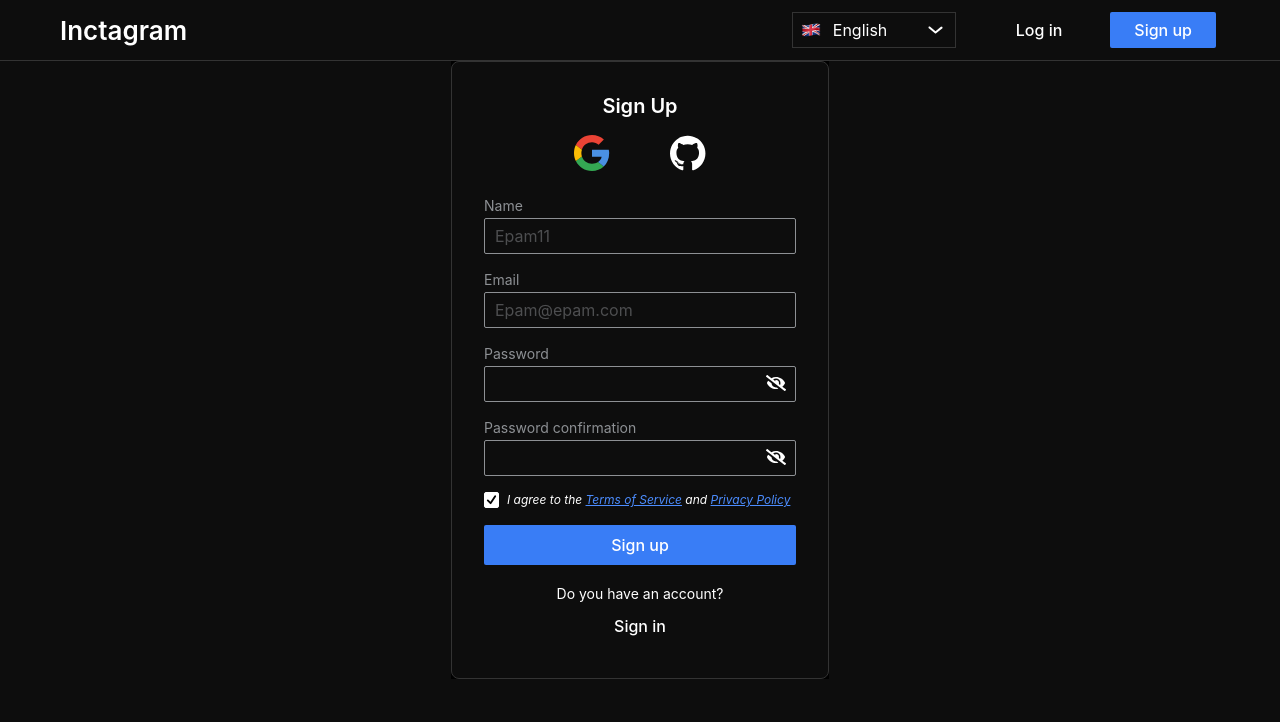
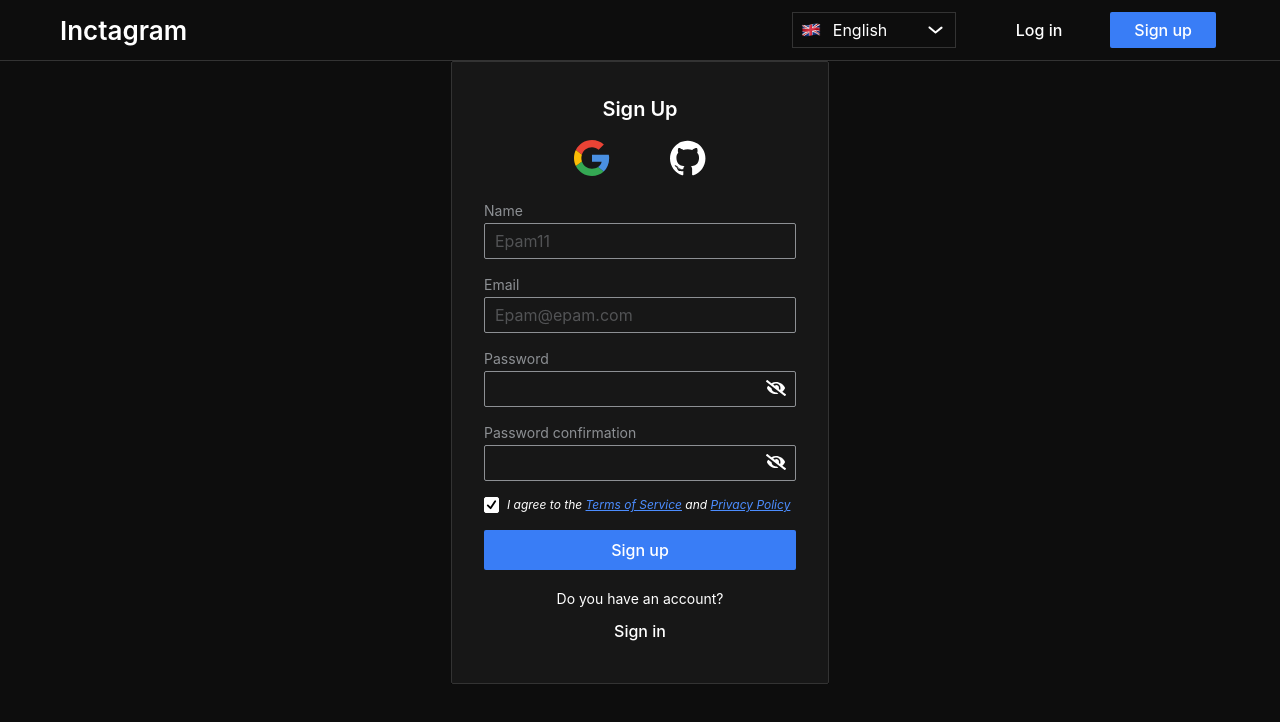
Before and after one commit to KaninGleb/internship-main, a Next.js app: page / in a window 1280 px wide. Shown: the top 722 px of the page. Built offline with nearby package versions, Linux system fonts and the light colour scheme.

Commit message:
refactor: Improve Card component and use in SignUpPage

```diff
--- a/src/common/components/Cards/Card.tsx
+++ b/src/common/components/Cards/Card.tsx
@@ -1,20 +1,11 @@
-import React, { ComponentProps, forwardRef } from 'react'
+import { ComponentProps, forwardRef } from 'react'
 import { cn } from '@/common/utils'
 
-type CardProps = {
-  className?: string
-} & ComponentProps<'div'>
+type CardProps = ComponentProps<'div'>
 
 export const Card = forwardRef<HTMLDivElement, CardProps>(({ children, className, ...props }, ref) => {
   return (
-    <div
-      className={cn(
-        'min-h-[100px] min-w-[100px] rounded-xs border border-[var(--color-dark-300)] bg-[var(--color-dark-500)]',
-        className,
-      )}
-      ref={ref}
-      {...props}
-    >
+    <div ref={ref} className={cn('border-dark-300 bg-dark-500 rounded-xs border', className)} {...props}>
       {children}
     </div>
   )
--- a/src/pages/SignUpPage/SignUpPage.tsx
+++ b/src/pages/SignUpPage/SignUpPage.tsx
@@ -1,14 +1,14 @@
 import { useState } from 'react'
 import { Checkbox } from '@headlessui/react'
-import { Icon, Input, Button, Typography } from '@/common/components'
+import { Icon, Input, Button, Typography, Card } from '@/common/components'
 
 export const SignUpPage = () => {
   const [enabled, setEnabled] = useState(true)
 
   return (
     <div className='m-auto flex max-w-[378px] items-center justify-center bg-black'>
-      <div className='bg-dark-700 border-dark-300 w-full max-w-md rounded-lg border p-8'>
-        <Typography variant='h2' className='mb-4 flex flex-col items-center justify-center text-white'>
+      <Card className={'w-full max-w-md p-8'}>
+        <Typography className='mb-4 flex flex-col items-center justify-center text-xl text-[20px] font-semibold text-white'>
           Sign Up
         </Typography>
 
@@ -64,7 +64,7 @@ export const SignUpPage = () => {
           </Typography>
           <Button className={'text-info-500 w-full'} size={'large'} children={'Sign in'} />
         </div>
-      </div>
+      </Card>
     </div>
   )
 }
```
